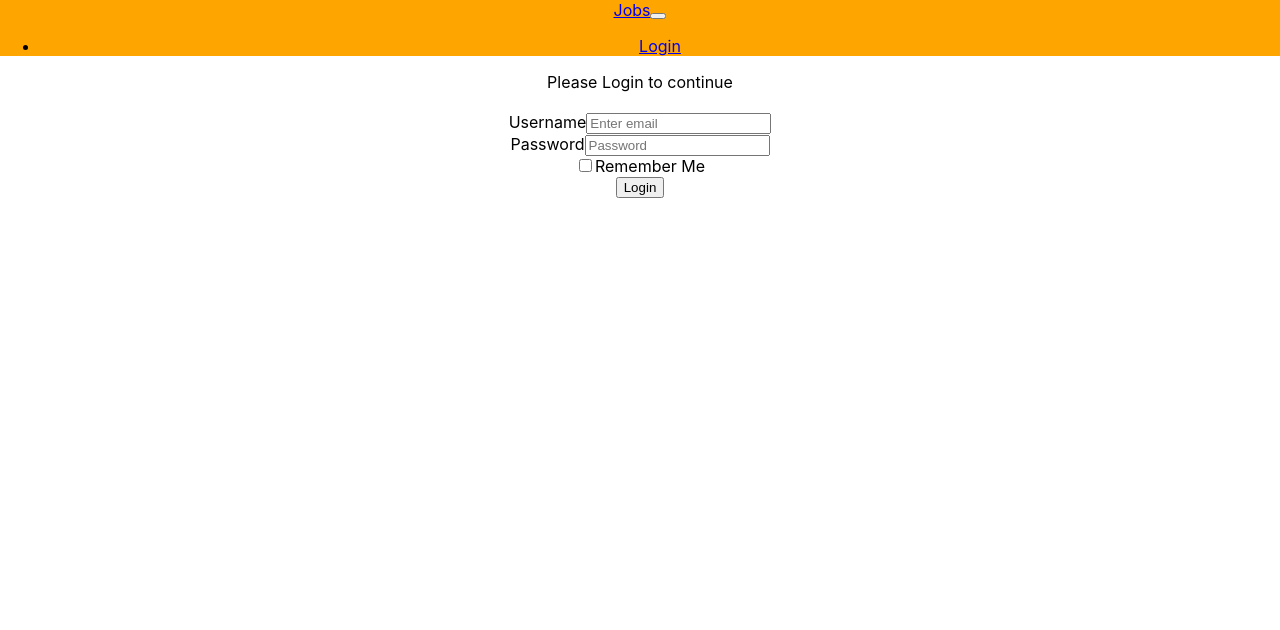
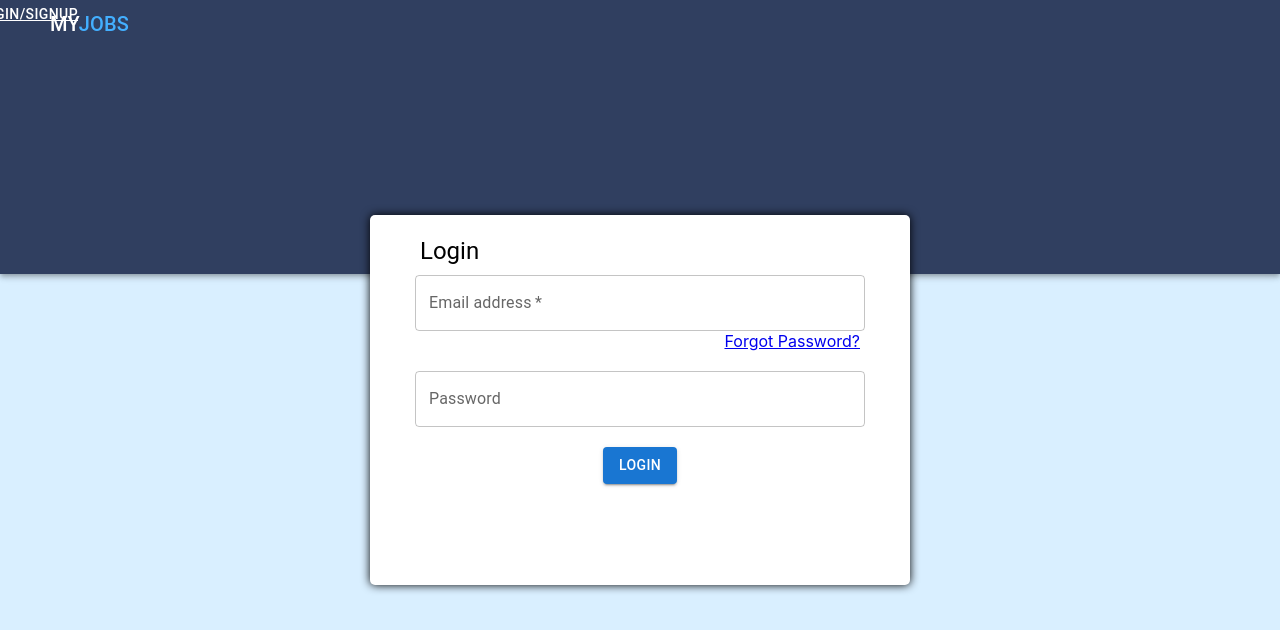
Before and after one commit to priyam-jain/SquareBoat, a React (Create React App) app: page /login in a window 1280 px wide. Shown: the top 630 px of the page. Built offline with nearby package versions, Linux system fonts and the light colour scheme.

Commit message:
UI Improved

```diff
--- a/package.json
+++ b/package.json
@@ -5,6 +5,7 @@
   "dependencies": {
     "@emotion/react": "^11.8.1",
     "@emotion/styled": "^11.8.1",
+    "@mui/icons-material": "^5.5.0",
     "@mui/material": "^5.5.0",
     "@testing-library/jest-dom": "^5.16.2",
     "@testing-library/react": "^12.1.3",
--- a/src/App.css
+++ b/src/App.css
@@ -1,5 +1,7 @@
 .App {
   text-align: center;
+  background-color: #43afff33;
+  height: 100vh;
 }
 
 .App-logo {
--- a/src/App.js
+++ b/src/App.js
@@ -1,10 +1,10 @@
-import './App.css';
 import { useState } from 'react';
 import { BrowserRouter as Router, Route, Switch  } from "react-router-dom";
 import Login from './Components/login/login';
 import Jobs from './Components/jobs/Jobs';
 import Header from './Components/header/Header';
 import Logout from './Components/logout/Logout';
+import './App.css';
 
 function App() {
   const [loggedin, setloggedin] = useState(false)
--- a/src/Components/cards/Cards.jsx
+++ b/src/Components/cards/Cards.jsx
@@ -7,6 +7,7 @@ import Box from "@mui/material/Box";
 import Modal from "@mui/material/Modal";
 import Grid from "@mui/material/Grid";
 import axios from "axios";
+import Avatar from "@mui/material/Avatar";
 import "./Cards.css";
 
 function Cards(props) {
@@ -73,6 +74,7 @@ function Cards(props) {
           {data.map((item) => (
             <Card sx={{ minWidth: 275 }}>
               <CardContent>
+                <Avatar>{item.name[0]}</Avatar>
                 <Typography
                   sx={{ fontSize: 14 }}
                   color="text.secondary"
--- /dev/null
+++ b/src/Components/header/Header.css
@@ -0,0 +1,32 @@
+.navbox .navbar {
+  background-color: #303f60;
+}
+
+.logins {
+  color: #ffffff;
+  padding: 10px;
+  position: absolute;
+  right: 0px;
+}
+.log {
+  color: #ffffff;
+  padding: 10px;
+  position: absolute;
+  right: 0px;
+}
+
+.btn {
+  background-color: #43afff33;
+  text-align: right;
+}
+
+.title {
+  position: absolute;
+  left: 50px;
+  align-items: flex-start;
+  font-family: Helvetica Neue;
+}
+
+.job {
+  color: #43afff;
+}
--- a/src/Components/header/Header.js
+++ b/src/Components/header/Header.js
@@ -1,54 +1,75 @@
 import React from 'react'
 import {Link} from 'react-router-dom'
-const colour={
-    backgroundColor: 'orange',
-}
+import { styled } from '@mui/material/styles';
+import AppBar from '@mui/material/AppBar';
+import Box from '@mui/material/Box';
+import Toolbar from '@mui/material/Toolbar';
+import Typography from '@mui/material/Typography';
+import Button from '@mui/material/Button';
+import Menu from '@mui/material/Menu';
+import MenuItem from '@mui/material/MenuItem';
+import Avatar from "@mui/material/Avatar";
+import KeyboardArrowDownIcon from '@mui/icons-material/KeyboardArrowDown';
+import { useHistory } from "react-router-dom";
+import './Header.css';
+
+const StyledToolbar = styled(Toolbar)(({ theme }) => ({
+  alignItems: 'flex-start',
+  paddingTop: theme.spacing(1),
+  paddingBottom: theme.spacing(2),
+  // Override media queries injected by theme.mixins.toolbar
+  '@media all': {
+    minHeight: 250,
+  },
+}));
 function Header(props) {
+  let history = useHistory();
+  const [anchorEl, setAnchorEl] = React.useState(null);
+  const open = Boolean(anchorEl);
+  const handleClick = (event) => {
+    setAnchorEl(event.currentTarget);
+  };
+  const handleClose = () => {
+    setAnchorEl(null);
+    history.push('/logout');
+  };
 
-
-  if(props.loggedIn)
-    return (
-      <div>
-        <nav data-testid="navid" className="navbar navbar-light navbar-expand-lg" style={colour}>
-  <Link className="navbar-brand" to="/">Jobs</Link>
-  <button className="navbar-toggler" type="button" data-toggle="collapse" data-target="#navbarSupportedContent" aria-controls="navbarSupportedContent" aria-expanded="false" aria-label="Toggle navigation">
-    <span className="navbar-toggler-icon"></span>
-  </button>
-
-  <div className="collapse navbar-collapse" id="navbarSupportedContent">
-    <ul className="navbar-nav mr-auto">
-      <li className="nav-item active" data-cy="home" id="home">
-        <Link to='/' className="nav-link">Jobs</Link>
-      </li>
-
-    </ul>
-
-      <Link to="/logout">
-    <button className="btn btn-danger my-2 my-sm-0" type="button" id="btnLogout">Log out</button>
-    </Link>
-
-  </div>
-</nav>
-
-
-  </div>
-    )
-    else
       return (
-        <nav data-testid="navid" className="navbar navbar-expand-lg navbar-light" style={colour}>
-  <Link className="navbar-brand" to="/">Jobs</Link>
-  <button className="navbar-toggler" type="button" data-toggle="collapse" data-target="#navbarSupportedContent" aria-controls="navbarSupportedContent" aria-expanded="false" aria-label="Toggle navigation">
-    <span className="navbar-toggler-icon"></span>
-  </button>
-
-  <div className="collapse navbar-collapse" id="navbarSupportedContent">
-    <ul className="nav navbar-nav navbar-right">
-      <li data-cy="login" id="login" className="nav-item active navbar-right">
-        <Link to='/login' className="nav-link">Login</Link>
-      </li>
-      </ul>
-        </div>
-</nav>
+        <Box sx={{ flexGrow: 1 }} className="navbox">
+  <AppBar position="static" className="navbar">
+    <StyledToolbar>
+    <Typography
+            variant="h6"
+            noWrap
+            component="div"
+            sx={{ flexGrow: 1, display: { xs: 'none', sm: 'block' } }}
+            className='title'
+          >
+            MY<span className='job'>JOBS</span>
+          </Typography>
+      {props.loggedIn?(<div className='logins'><Button
+        id="basic-button"
+        aria-controls={open ? 'basic-menu' : undefined}
+        aria-haspopup="true"
+        aria-expanded={open ? 'true' : undefined}
+        onClick={handleClick}
+      >
+        <Avatar>H</Avatar><KeyboardArrowDownIcon/>
+      </Button>
+      <Menu
+        id="basic-menu"
+        anchorEl={anchorEl}
+        open={open}
+        onClose={handleClose}
+        MenuListProps={{
+          'aria-labelledby': 'basic-button',
+        }}
+      >
+        <MenuItem onClick={handleClose}> Logout</MenuItem>
+      </Menu></div>):(<Button className='btn'><Link to='/login' className='log'>LogIn/SignUp</Link></Button>)}
+    </StyledToolbar>
+  </AppBar>
+</Box>
       )
 }
 
--- /dev/null
+++ b/src/Components/login/login.css
@@ -0,0 +1,30 @@
+.form-box {
+  background-color: white;
+  margin: auto auto;
+  padding: 20px;
+  border-radius: 5px;
+  box-shadow: 0 0 10px #000;
+  position: absolute;
+  top: 0;
+  bottom: 0;
+  left: 0;
+  right: 0;
+  max-width: 500px;
+  height: 330px;
+  color: #fff;
+}
+
+.login {
+  color: #000;
+  position: absolute;
+  left: 50px;
+}
+
+.form-box > .MuiFormControl-root {
+  width: 90%;
+}
+
+.forgot {
+  position: absolute;
+  right: 50px;
+}
--- a/src/Components/login/login.jsx
+++ b/src/Components/login/login.jsx
@@ -1,10 +1,16 @@
-import React, { useState } from "react";
+import React, { useState, useEffect } from "react";
 import axios from "axios";
 import { useHistory } from "react-router-dom";
+import Button from "@mui/material/Button";
+import TextField from "@mui/material/TextField";
+import { Link } from "react-router-dom";
+import Typography from "@mui/material/Typography";
+import "./login.css";
 
 function Login(props) {
   const [username, setusername] = useState("");
   const [password, setpassword] = useState("");
+  const [value, setvalue] = useState("second");
   let history = useHistory();
   function success() {
     props.suckcess();
@@ -28,58 +34,42 @@ function Login(props) {
       alert("Invalid Credentials");
     }
   }
+  useEffect(() => {
+    console.log("first");
+    setvalue("");
+  }, [value]);
 
   return (
-    <div
-      data-testid="containerid"
-      className="container .justify-content-center"
-    >
-      Please Login to continue
+    <div className="form-box">
+      <Typography variant="h5" gutterBottom component="div" className="login">
+        Login
+      </Typography>
       <br />
       <br />
-      <div className="form-group">
-        <label htmlFor="username">Username</label>
-        <input
-          type="text"
-          className="form-control"
-          id="username"
-          aria-describedby="emailHelp"
-          placeholder="Enter email"
-          onChange={(e) => setusername(e.target.value)}
-        />
-        {/* <small id="emailHelp" className="form-text text-muted">
-          We'll never share your details with anyone else.
-        </small> */}
-      </div>
-      <div className="form-group">
-        <label htmlFor="InputPassword">Password</label>
-        <input
-          type="password"
-          className="form-control"
-          id="InputPassword"
-          placeholder="Password"
-          onChange={(e) => setpassword(e.target.value)}
-        />
-      </div>
-      <div className="form-group form-check">
-        <input
-          type="checkbox"
-          className="form-check-input"
-          id="exampleCheck1"
-        />
-        <label className="form-check-label" htmlFor="exampleCheck1">
-          Remember Me
-        </label>
-      </div>
-      <button
-        type="submit"
-        data-testid="loginBtn"
-        className="btn btn-primary"
-        id="btnLogin"
-        onClick={(e) => login()}
-      >
+      <TextField
+        required
+        id="outlined-required"
+        label="Email address"
+        onChange={(e) => setusername(e.target.value)}
+      />
+      <br />
+      <Link to="/login" className="forgot">
+        Forgot Password?
+      </Link>
+      <br />
+      <br />
+      <TextField
+        id="outlined-password-input"
+        label="Password"
+        type="password"
+        autoComplete="current-password"
+        onChange={(e) => setpassword(e.target.value)}
+      />
+      <br />
+      <br />
+      <Button variant="contained" id="btnLogin" onClick={(e) => login()}>
         Login
-      </button>
+      </Button>
     </div>
   );
 }
```
Also changed, not shown: public/MyJobs.svg (added), 1 other file (tests, documents, lock files or other folders).
